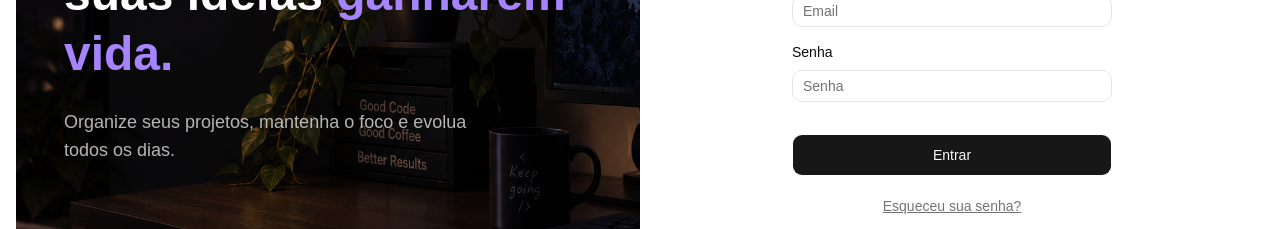
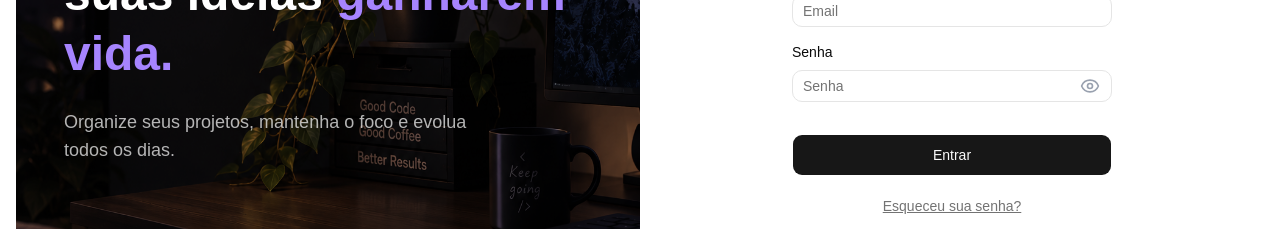
Before and after one commit to carolinneVictoria/devspace-auth, a React (Vite) app in the folder apps/frontend/: page /login in a window 1280 px wide. Shown: the part 384-613 px from the top of the page. Built offline with nearby package versions, Linux system fonts and the light colour scheme.

Commit message:
feat: add password visibility toggle in Login component

```diff
--- a/apps/frontend/src/pages/auth/Login.tsx
+++ b/apps/frontend/src/pages/auth/Login.tsx
@@ -5,6 +5,8 @@ import {
   SiGithub,
   SiGoogle,
 } from "react-icons/si";
+import { Eye, EyeOff } from "lucide-react";
+import { useState } from "react";
 import { Controller, useForm } from "react-hook-form";
 import { z } from "zod";
 import { Button } from "@/components/ui/button";
@@ -22,7 +24,7 @@ const formSchema = z.object({
 });
 
 const Login = () => {
-
+  const [showPassword, setShowPassword] = useState(false);
   const navigate = useNavigate();
 
   const form = useForm<z.infer<typeof formSchema>>({
@@ -45,6 +47,7 @@ const Login = () => {
       const result = await response.json();
 
       if (response.ok) {
+        localStorage.setItem("user", JSON.stringify(result.user));
         toast.success("Login realizado com sucesso!");
         navigate("/dashboard");
       } else {
@@ -139,13 +142,26 @@ const Login = () => {
               render={({ field, fieldState }) => (
                 <Field data-invalid={fieldState.invalid}>
                   <FieldLabel>Senha</FieldLabel>
-                  <Input
-                    aria-invalid={fieldState.invalid}
-                    className="w-full"
-                    placeholder="Senha"
-                    type="password"
-                    {...field}
-                  />
+                  <div className="relative">
+                    <Input
+                      aria-invalid={fieldState.invalid}
+                      className="w-full pr-10"
+                      placeholder="Senha"
+                      type={showPassword ? "text" : "password"}
+                      {...field}
+                    />
+                    <button
+                      type="button"
+                      onClick={() => setShowPassword(!showPassword)}
+                      className="absolute right-3 top-1/2 -translate-y-1/2 text-gray-400 hover:text-gray-600 transition-colors"
+                    >
+                      {showPassword ? (
+                        <EyeOff className="w-5 h-5" />
+                      ) : (
+                        <Eye className="w-5 h-5" />
+                      )}
+                    </button>
+                  </div>
                   <FieldError errors={[fieldState.error]} />
                 </Field>
               )}
```
